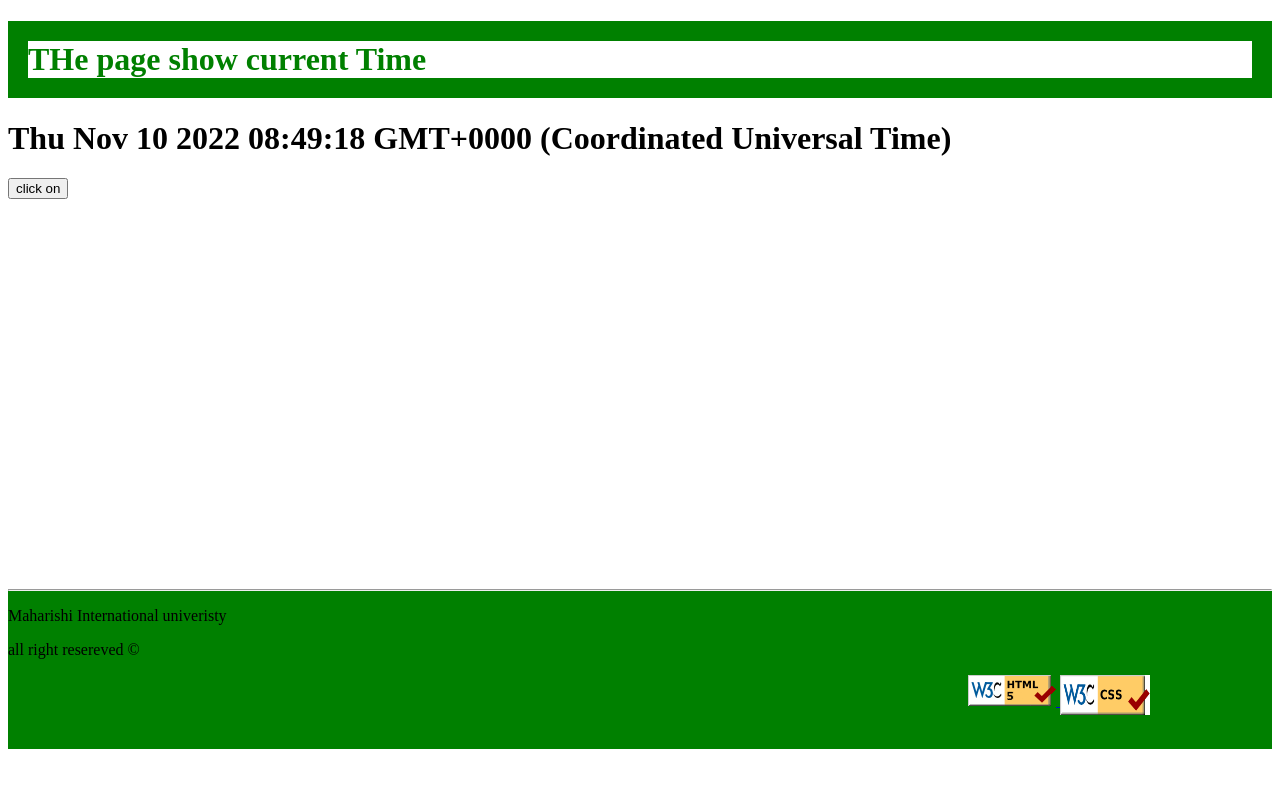
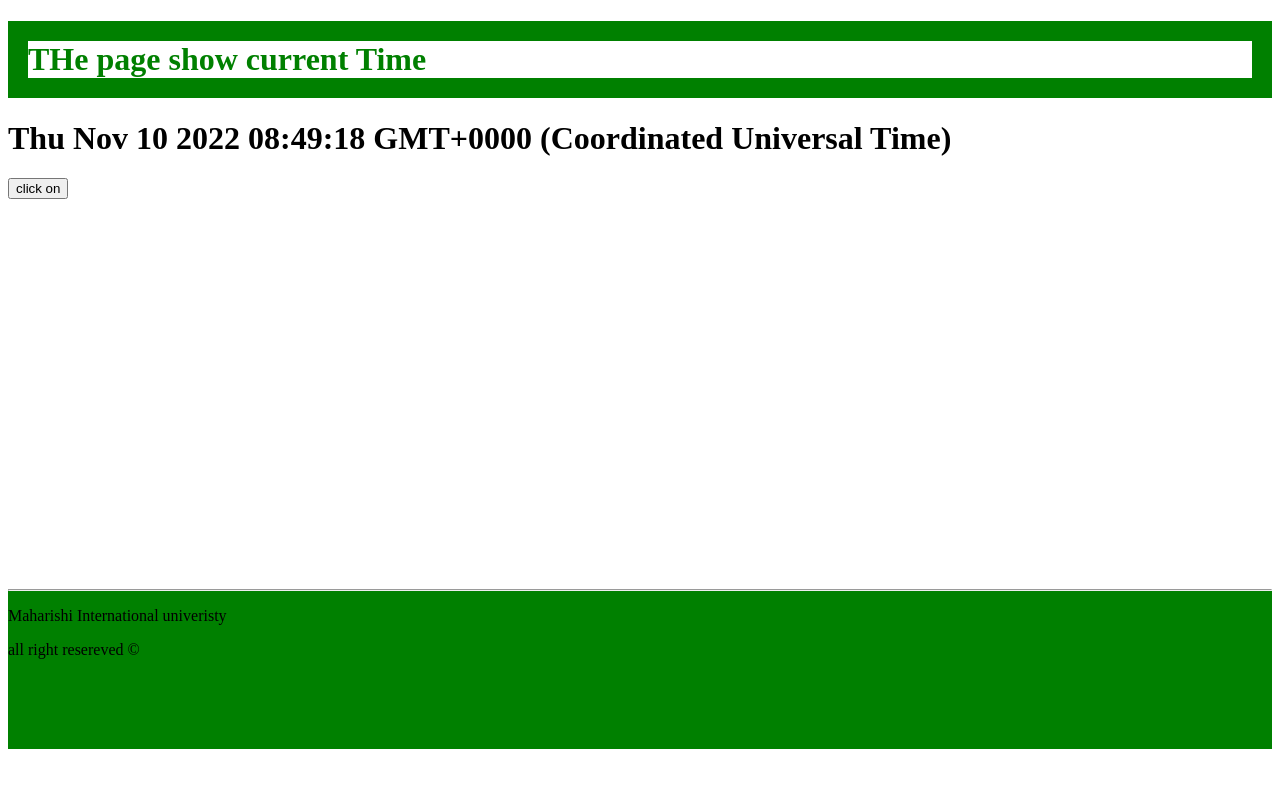
Before and after one commit to ssabkebar17/ssabkebar17.Lab5, a plain HTML site: page index.html in a window 1280 px wide. Drawn offline with Linux system fonts and the light colour scheme.

Commit message:
add file

```diff
--- a/index.html
+++ b/index.html
@@ -28,12 +28,12 @@
           <p>  all right resereved &copy;</p>
      </div>
      <div class="foot2">
-   <a href="https://validator.w3.org/check?url=https://ssabkebar17.github.io/ssabkebar17.lab4A/">
+   <!-- <a href="https://validator.w3.org/check?url=https://ssabkebar17.github.io/ssabkebar17.lab4A/">
      <img class="phot1" src="./image/w3c-logo.png" alt="HTML Validation">
    </a>
    <a href="https://jigsaw.w3.org/css-validator/validator?uri=https://ssabkebar17.github.io/ssabkebar17.lab4A/">
      <img  class="photo2" src="./image/css.png" alt="CSS Validator">
-   </a>
+   </a> -->
      </div>
 </footer>
 </body>
```
